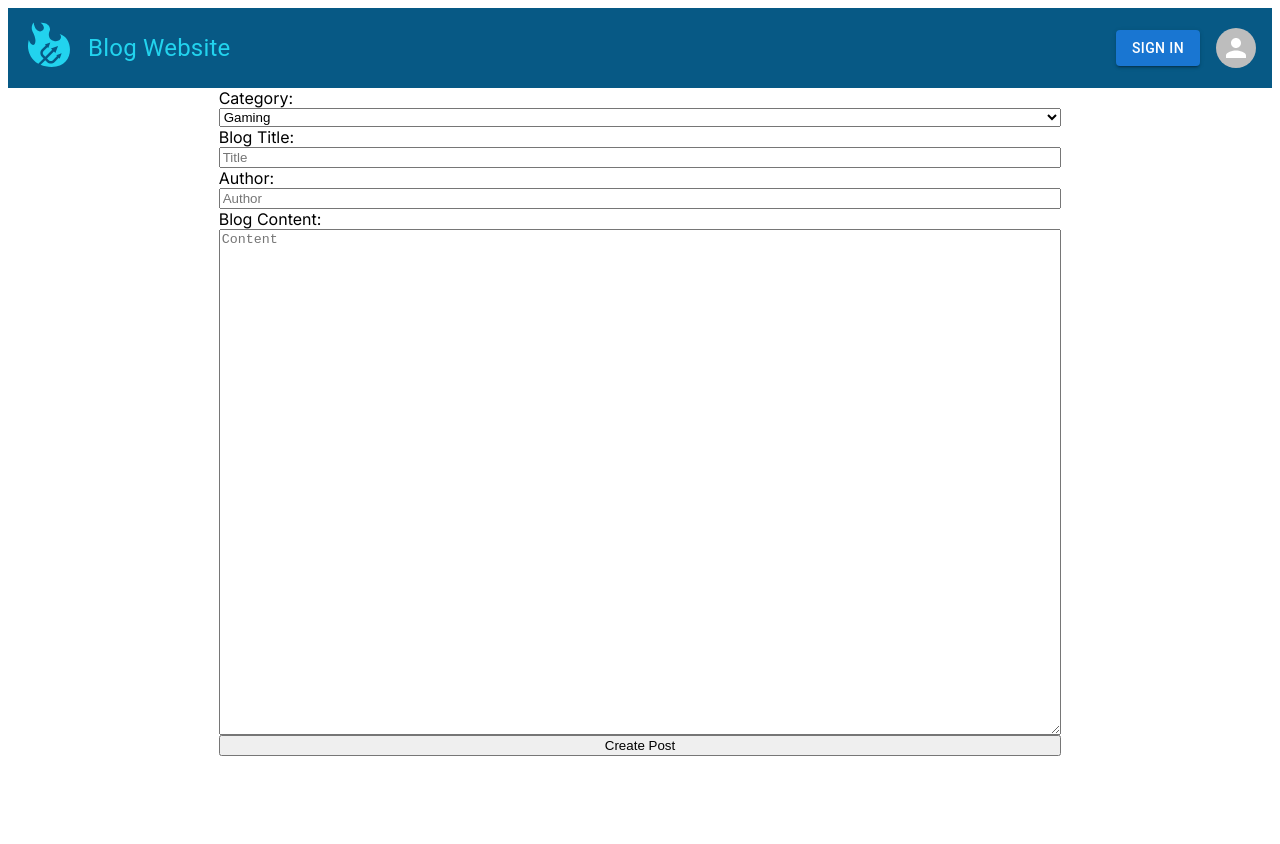
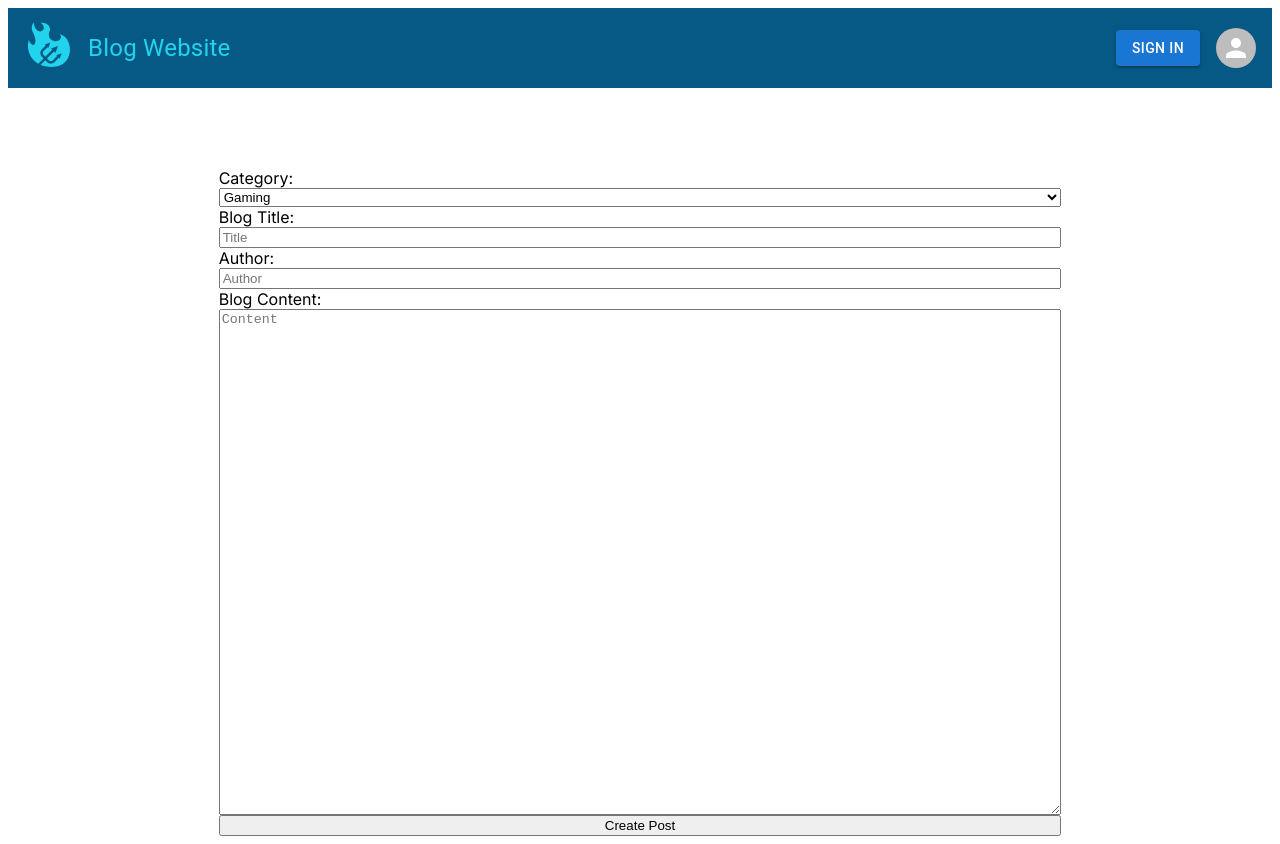
Before and after one commit to jramos5883/fullstack-blog-website, a Next.js app in the folder fsbw-app/: page /createTechBlogPost in a window 1280 px wide. Before the commit the page ends 800 px from the top, so only its background shows below. Built offline with nearby package versions, Linux system fonts and the light colour scheme; no server answers.

Commit message:
Working on getting website to deploy on vercel, encoding error

```diff
--- a/fsbw-app/app/createTechBlogPost/page.jsx
+++ b/fsbw-app/app/createTechBlogPost/page.jsx
@@ -31,7 +31,7 @@
   };
 
   return (
-    <div className="flex items-center justify-center">
+    <div className="flex items-center justify-center pt-20">
       <form className="flex flex-col w-2/3" onSubmit={handleSubmit}>
         <label>Category:</label>
         <select value={category} onChange={(e) => setCategory(e.target.value)}>
--- a/fsbw-app/app/navbar.jsx
+++ b/fsbw-app/app/navbar.jsx
@@ -45,7 +45,7 @@
               className="mr-4"
               variant="contained"
             >
-              Create Tech Blog Post
+              Create Blog Post
             </Button>
             <Button
               onClick={signOutAuthUser}
--- a/fsbw-app/package.json
+++ b/fsbw-app/package.json
@@ -12,6 +12,7 @@
     "@emotion/react": "^11.11.1",
     "@emotion/styled": "^11.11.0",
     "@mui/material": "^5.14.12",
+    "encoding": "^0.1.13",
     "firebase": "^10.4.0",
     "next": "13.5.4",
     "react": "^18",
```
Also changed, not shown: 1 other file (tests, documents, lock files or other folders).
